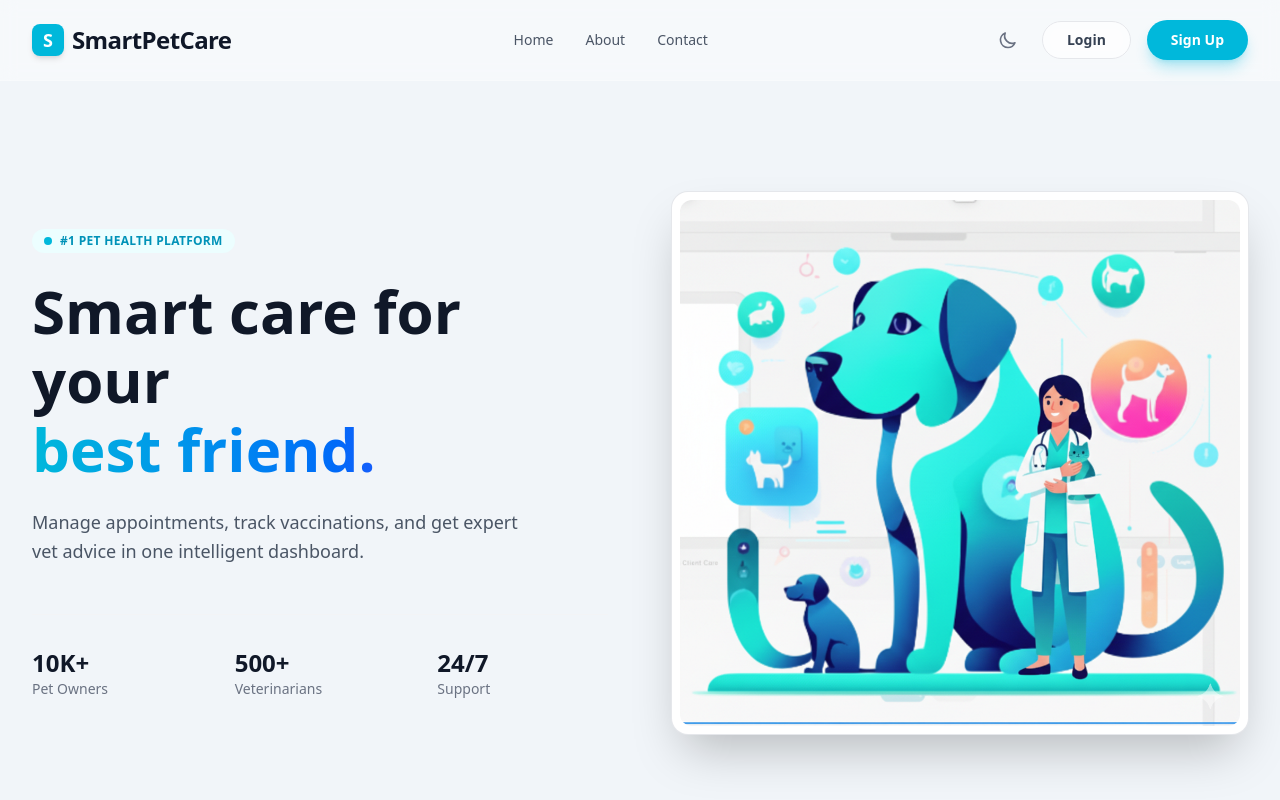
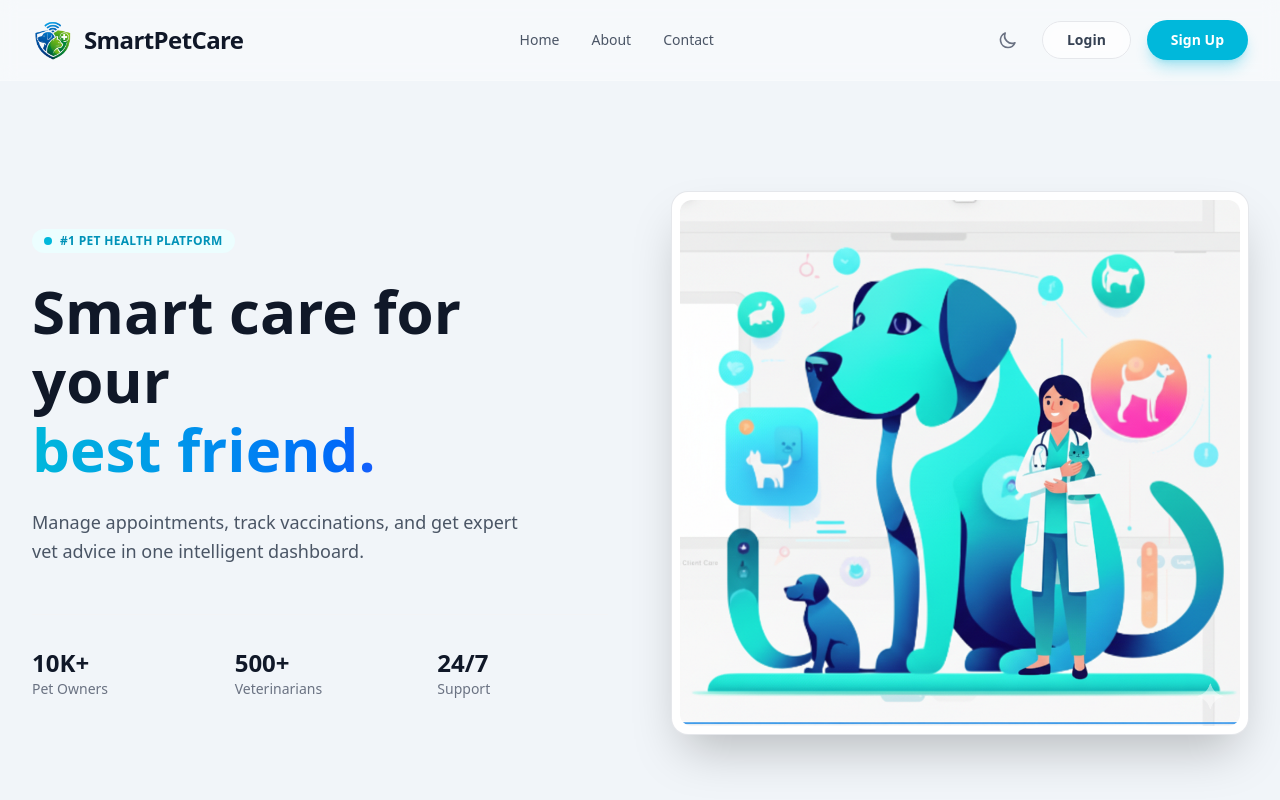
Before and after one commit to Aditya4405/smart-pet-care, a React (Vite) app in the folder frontend/front/: page / in a window 1280 px wide. Shown: the top 800 px of the page. Built offline with nearby package versions, Linux system fonts and the light colour scheme; no server answers.

Commit message:
feat: update PublicNavbar to use logo image for branding enhancement

```diff
--- a/frontend/front/src/components/PublicNavbar.jsx
+++ b/frontend/front/src/components/PublicNavbar.jsx
@@ -69,12 +69,16 @@ const PublicNavbar = () => {
       <div className="max-w-7xl mx-auto px-6 lg:px-8 flex items-center justify-between">
 
         {/* LOGO */}
-        <div onClick={() => navigate('/')} className="cursor-pointer flex items-center gap-2">
-           <div className="w-8 h-8 rounded-lg bg-cyan-500 flex items-center justify-center text-white font-bold text-lg shadow-md">S</div>
-           <h1 className="text-2xl font-extrabold text-gray-900 dark:text-white tracking-tight">
-            SmartPetCare
-          </h1>
-        </div>
+<div onClick={() => navigate('/')} className="cursor-pointer flex items-center gap-3">
+  <img
+    src="/favicon.png"
+    alt="SmartPetCare Logo"
+    className="w-10 h-10 object-contain"
+  />
+  <h1 className="text-2xl font-extrabold text-gray-900 dark:text-white tracking-tight">
+    SmartPetCare
+  </h1>
+</div>
 
         {/* MIDDLE LINKS (Home, About, Contact) */}
         <nav className="hidden md:flex items-center gap-8">
```
